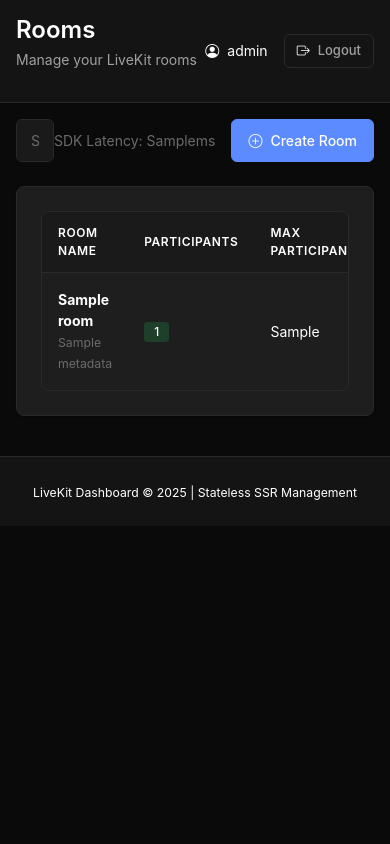
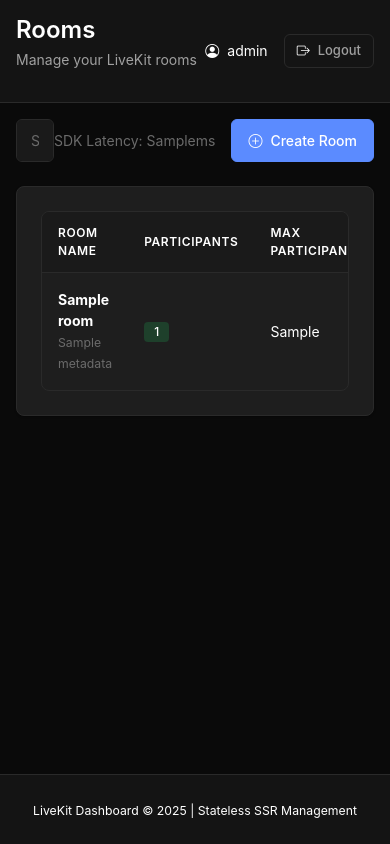
Before and after one commit to thinhdanggroup/livekit-dashboard, a FastAPI app: template app/templates/rooms/index.html.j2 in a window 390 px wide. Run offline with FastAPI, Linux system fonts and the light colour scheme; the template is opened without the code that fills it: most values are stand-ins (such as "Sample title", 1, 10 or a date in 2020); parts of the project's set-up code (start-up, migrations or seed data) failed here and were passed over; some libraries are stand-ins or nearby versions.

Commit message:
update histories

```diff
--- a/app/static/css/style.css
+++ b/app/static/css/style.css
@@ -124,6 +124,8 @@
 .main-content {
     margin-left: 240px;
     min-height: 100vh;
+    display: flex;
+    flex-direction: column;
 }
 
 /* Top Bar */
@@ -614,6 +616,7 @@
     color: var(--text-muted);
     font-size: 0.875rem;
     text-align: center;
+    flex-shrink: 0;
 }
 
 /* Responsive */
@@ -629,6 +632,9 @@
 
     .main-content {
         margin-left: 0;
+        display: flex;
+        flex-direction: column;
+        min-height: 100vh;
     }
 
     .stats-grid {
@@ -641,6 +647,7 @@
 
     main {
         padding: 1rem;
+        flex: 1;
     }
 }
 
```
Also changed, not shown: README.md, 1 other file.
